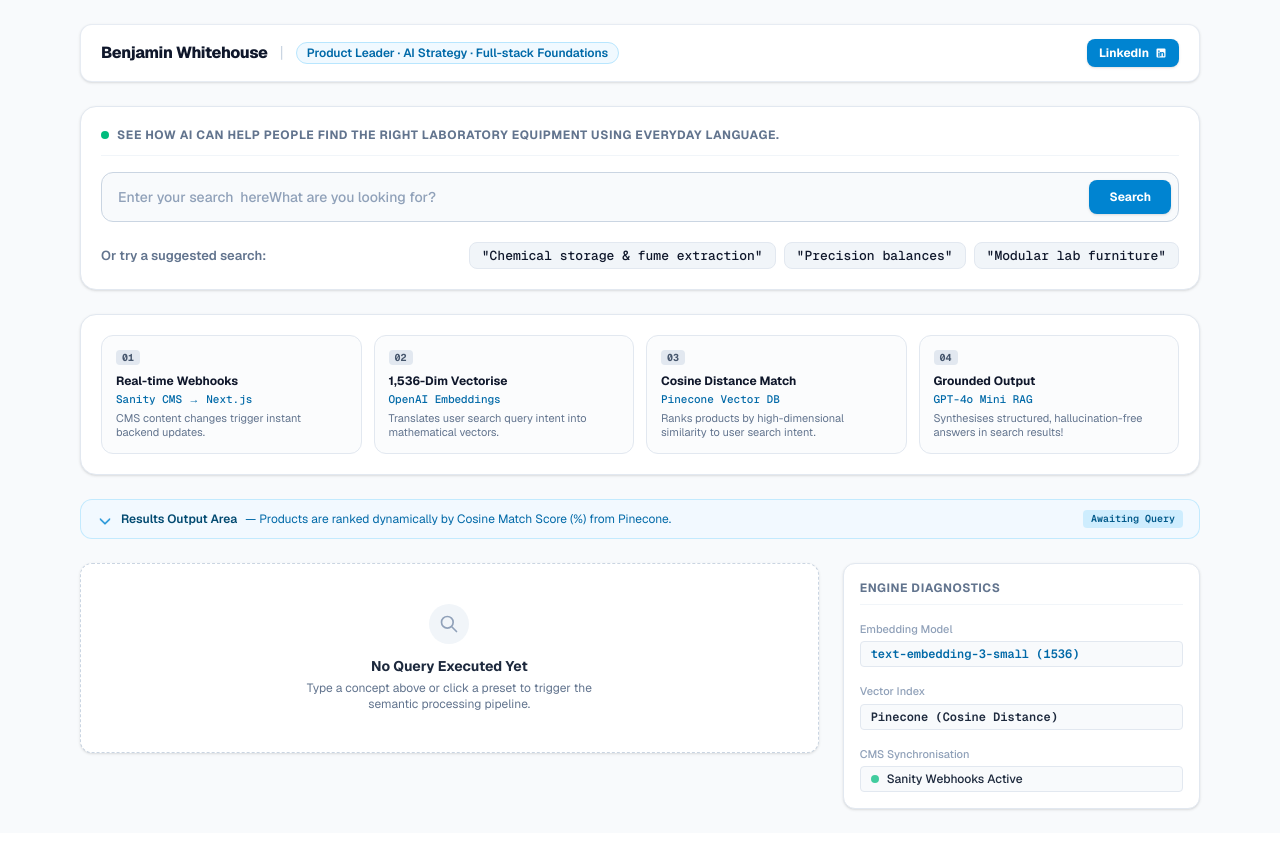
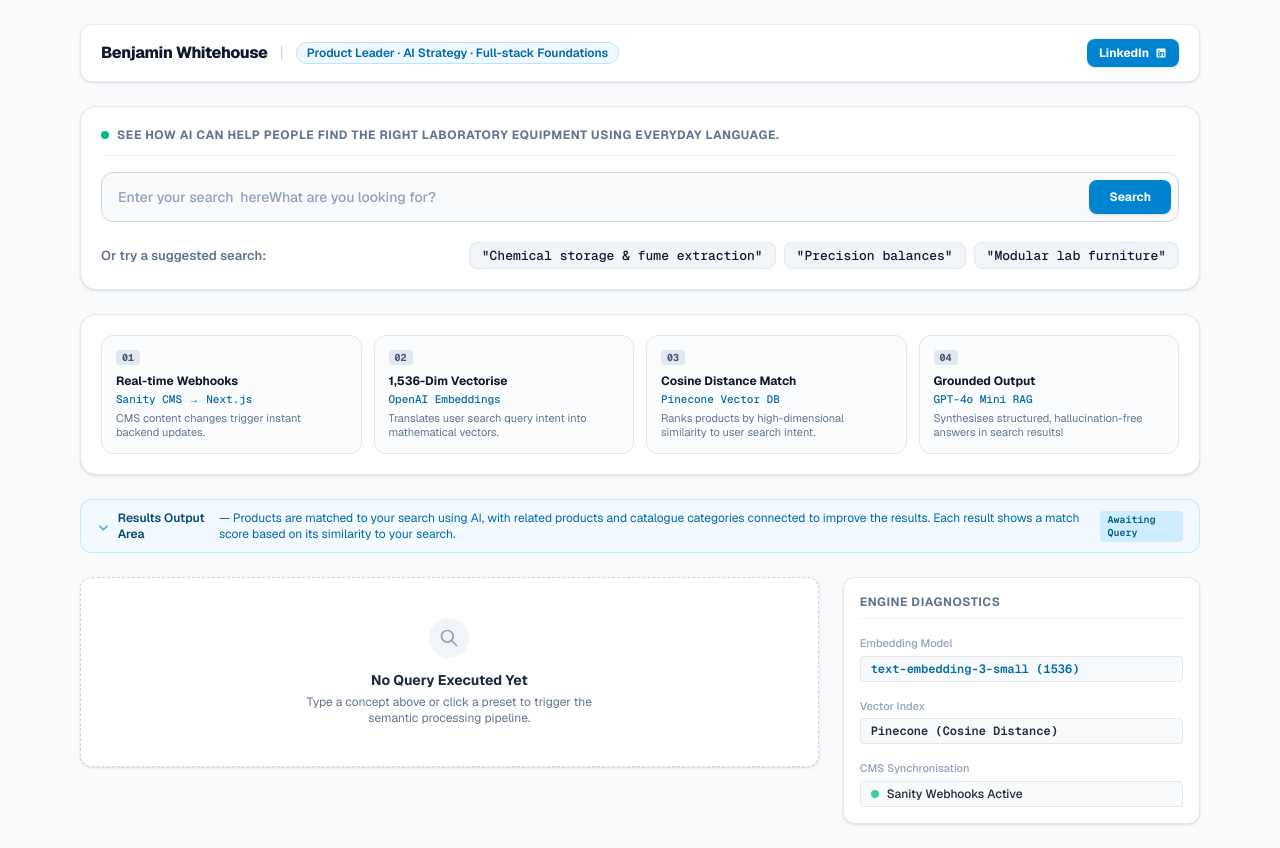
Before and after one commit to bpwhitehouse/discovery-engine, a Next.js app: page /demo in a window 1280 px wide. Built offline with nearby package versions, Linux system fonts and the light colour scheme.

Commit message:
Updated demo page copy

```diff
--- a/src/app/demo/DemoClient.tsx
+++ b/src/app/demo/DemoClient.tsx
@@ -225,7 +225,7 @@ export default function DemoClient() {
               Results Output Area
             </span>
             <span className="text-sky-700 font-normal hidden sm:inline">
-              — Products are ranked dynamically by Cosine Match Score (%) from Pinecone.
+              — Products are matched to your search using AI, with related products and catalogue categories connected to improve the results. Each result shows a match score based on its similarity to your search.
             </span>
           </div>
           <span className="font-mono text-[10px] bg-sky-200/60 px-2 py-0.5 rounded text-sky-800 font-semibold">
```
